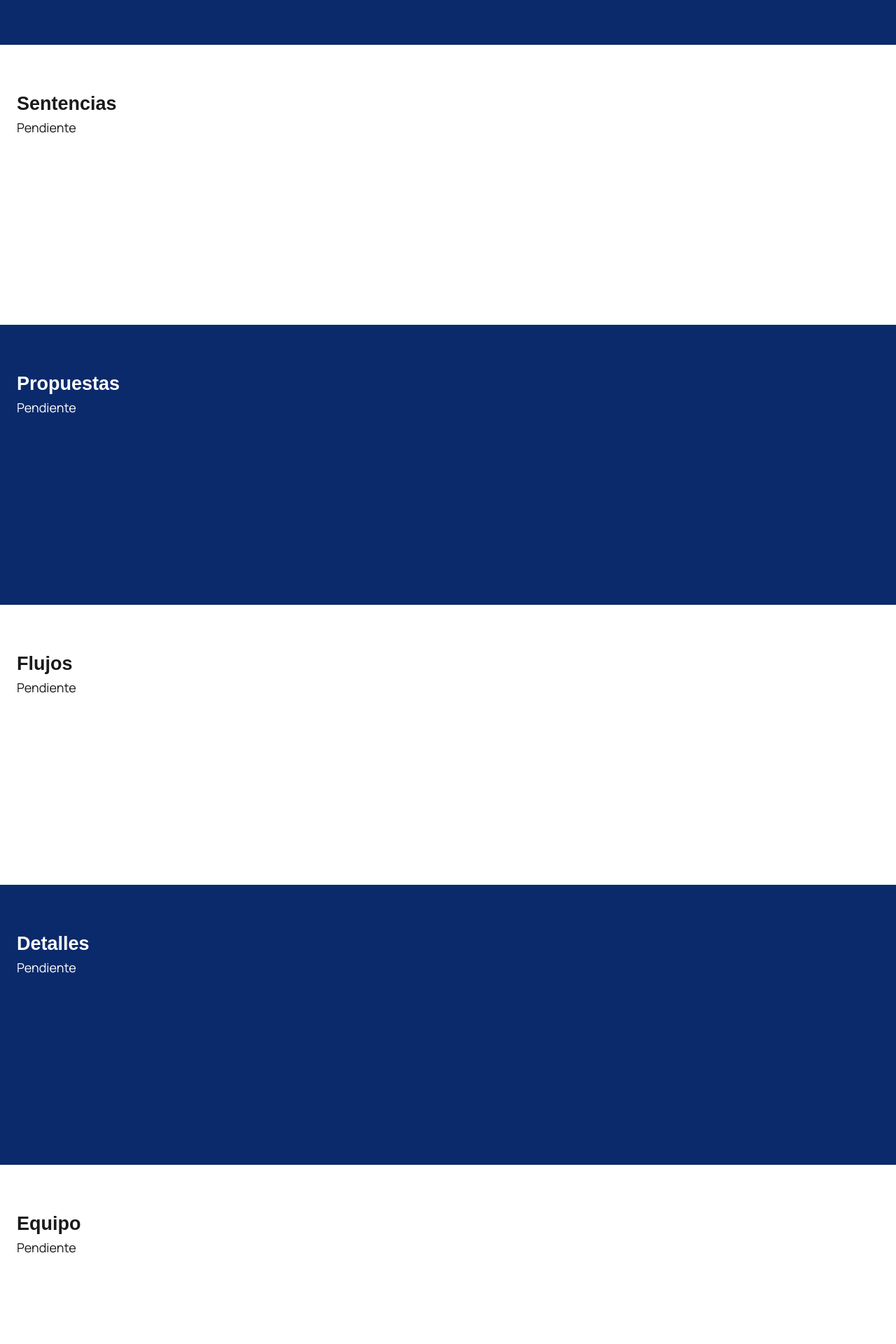
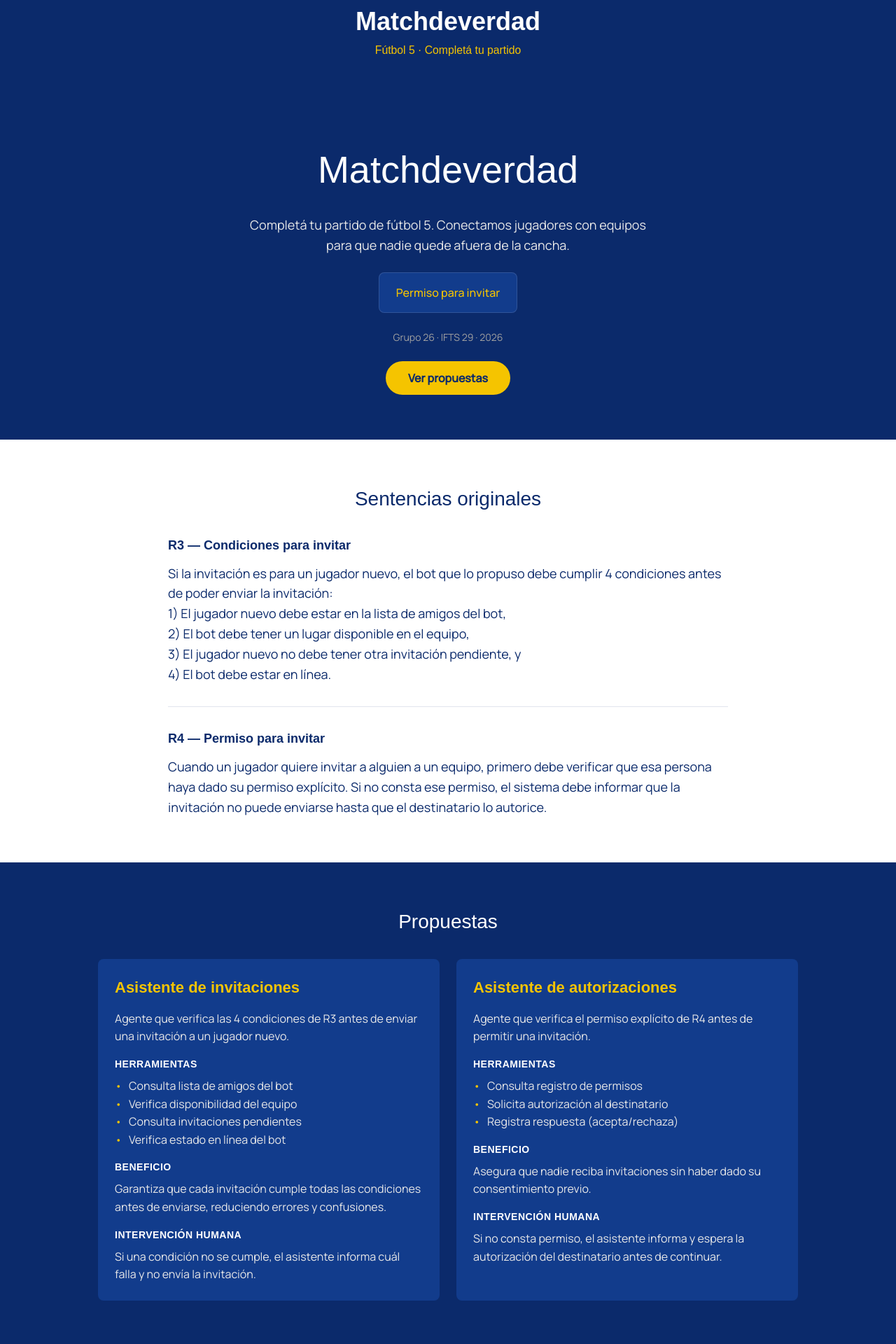
Before and after one commit to Emmanuel-Valdez/matchdeverdad-landing, a React (Vite) app: page / in a window 1280 px wide. Shown: the part 400-2320 px from the top of the page at 70% size. Built offline with nearby package versions, Linux system fonts and the light colour scheme; a web font is replaced by a local one.

Commit message:
Add Hero, Sentencias, and Propuestas sections (stages 3-5)

```diff
--- a/src/App.jsx
+++ b/src/App.jsx
@@ -1,35 +1,37 @@
 import Layout from './components/Layout'
+import Hero from './components/Hero'
+import Sentencias from './components/Sentencias'
+import Propuestas from './components/Propuestas'
 
 function App() {
   return (
     <Layout>
-      <section id="inicio" style={{ minHeight: '50vh', padding: '64px 24px', background: '#0b2a6b', color: '#fff' }}>
-        <h1>Matchdeverdad</h1>
-        <p>Hero — pendiente</p>
+      <Hero />
+      <Sentencias />
+      <Propuestas />
+      <section id="flujos" className="section-light">
+        <div className="section-inner">
+          <h2 className="section-heading">Flujos</h2>
+          <p>Pendiente</p>
+        </div>
       </section>
-      <section id="sentencias" style={{ minHeight: '50vh', padding: '64px 24px' }}>
-        <h2>Sentencias</h2>
-        <p>Pendiente</p>
+      <section id="detalles" className="section-dark">
+        <div className="section-inner">
+          <h2 className="section-heading">Detalles</h2>
+          <p>Pendiente</p>
+        </div>
       </section>
-      <section id="propuestas" style={{ minHeight: '50vh', padding: '64px 24px', background: '#0b2a6b', color: '#fff' }}>
-        <h2>Propuestas</h2>
-        <p>Pendiente</p>
+      <section id="equipo" className="section-light">
+        <div className="section-inner">
+          <h2 className="section-heading">Equipo</h2>
+          <p>Pendiente</p>
+        </div>
       </section>
-      <section id="flujos" style={{ minHeight: '50vh', padding: '64px 24px' }}>
-        <h2>Flujos</h2>
-        <p>Pendiente</p>
-      </section>
-      <section id="detalles" style={{ minHeight: '50vh', padding: '64px 24px', background: '#0b2a6b', color: '#fff' }}>
-        <h2>Detalles</h2>
-        <p>Pendiente</p>
-      </section>
-      <section id="equipo" style={{ minHeight: '50vh', padding: '64px 24px' }}>
-        <h2>Equipo</h2>
-        <p>Pendiente</p>
-      </section>
-      <section id="ia" style={{ minHeight: '50vh', padding: '64px 24px', background: '#0b2a6b', color: '#fff' }}>
-        <h2>IA</h2>
-        <p>Pendiente</p>
+      <section id="ia" className="section-dark">
+        <div className="section-inner">
+          <h2 className="section-heading">IA</h2>
+          <p>Pendiente</p>
+        </div>
       </section>
     </Layout>
   )
--- /dev/null
+++ b/src/components/Hero.jsx
@@ -0,0 +1,21 @@
+function Hero() {
+  return (
+    <section id="inicio" className="hero">
+      <div className="hero-inner">
+        <img src="/brand/S07.svg" alt="Matchdeverdad — Fútbol 5" className="hero-logo" />
+        <h1 className="hero-title">Matchdeverdad</h1>
+        <p className="hero-desc">
+          Completá tu partido de fútbol 5. Conectamos jugadores con equipos
+          para que nadie quede afuera de la cancha.
+        </p>
+        <div className="hero-permiso">
+          <p>Permiso para invitar</p>
+        </div>
+        <p className="hero-tag">Grupo 26 · IFTS 29 · 2026</p>
+        <a href="#propuestas" className="hero-cta">Ver propuestas</a>
+      </div>
+    </section>
+  )
+}
+
+export default Hero
--- /dev/null
+++ b/src/components/Propuestas.jsx
@@ -0,0 +1,60 @@
+function Propuestas() {
+  return (
+    <section id="propuestas" className="propuestas">
+      <div className="propuestas-inner">
+        <h2 className="section-heading">Propuestas</h2>
+        <div className="propuestas-grid">
+          <div className="propuesta-card">
+            <h3>Asistente de invitaciones</h3>
+            <p className="propuesta-agente">
+              Agente que verifica las 4 condiciones de R3 antes de enviar
+              una invitación a un jugador nuevo.
+            </p>
+            <h4>Herramientas</h4>
+            <ul>
+              <li>Consulta lista de amigos del bot</li>
+              <li>Verifica disponibilidad del equipo</li>
+              <li>Consulta invitaciones pendientes</li>
+              <li>Verifica estado en línea del bot</li>
+            </ul>
+            <h4>Beneficio</h4>
+            <p>
+              Garantiza que cada invitación cumple todas las condiciones
+              antes de enviarse, reduciendo errores y confusiones.
+            </p>
+            <h4>Intervención humana</h4>
+            <p>
+              Si una condición no se cumple, el asistente informa cuál
+              falla y no envía la invitación.
+            </p>
+          </div>
+          <div className="propuesta-card">
+            <h3>Asistente de autorizaciones</h3>
+            <p className="propuesta-agente">
+              Agente que verifica el permiso explícito de R4 antes de
+              permitir una invitación.
+            </p>
+            <h4>Herramientas</h4>
+            <ul>
+              <li>Consulta registro de permisos</li>
+              <li>Solicita autorización al destinatario</li>
+              <li>Registra respuesta (acepta/rechaza)</li>
+            </ul>
+            <h4>Beneficio</h4>
+            <p>
+              Asegura que nadie reciba invitaciones sin haber dado su
+              consentimiento previo.
+            </p>
+            <h4>Intervención humana</h4>
+            <p>
+              Si no consta permiso, el asistente informa y espera la
+              autorización del destinatario antes de continuar.
+            </p>
+          </div>
+        </div>
+      </div>
+    </section>
+  )
+}
+
+export default Propuestas
--- /dev/null
+++ b/src/components/Sentencias.jsx
@@ -0,0 +1,28 @@
+const R3 = `Si la invitación es para un jugador nuevo, el bot que lo propuso debe cumplir 4 condiciones antes de poder enviar la invitación:
+1) El jugador nuevo debe estar en la lista de amigos del bot,
+2) El bot debe tener un lugar disponible en el equipo,
+3) El jugador nuevo no debe tener otra invitación pendiente, y
+4) El bot debe estar en línea.`
+
+const R4 = `Cuando un jugador quiere invitar a alguien a un equipo, primero debe verificar que esa persona haya dado su permiso explícito. Si no consta ese permiso, el sistema debe informar que la invitación no puede enviarse hasta que el destinatario lo autorice.`
+
+function Sentencias() {
+  return (
+    <section id="sentencias" className="sentencias">
+      <div className="sentencias-inner">
+        <h2 className="section-heading">Sentencias originales</h2>
+        <div className="sentencia">
+          <h3>R3 — Condiciones para invitar</h3>
+          <p>{R3}</p>
+        </div>
+        <div className="sentencia-divider" />
+        <div className="sentencia">
+          <h3>R4 — Permiso para invitar</h3>
+          <p>{R4}</p>
+        </div>
+      </div>
+    </section>
+  )
+}
+
+export default Sentencias
--- a/src/index.css
+++ b/src/index.css
@@ -154,3 +154,220 @@ main {
     transition: none;
   }
 }
+
+.hero {
+  background: var(--canvas-dark);
+  color: var(--on-dark);
+  padding: var(--section-gap) var(--gutter);
+  text-align: center;
+}
+
+.hero-inner {
+  max-width: 600px;
+  margin: 0 auto;
+  display: flex;
+  flex-direction: column;
+  align-items: center;
+  gap: 24px;
+}
+
+.hero-logo {
+  max-width: 450px;
+  width: 100%;
+  height: auto;
+}
+
+.hero-title {
+  font-size: 54px;
+  font-weight: 300;
+  font-family: var(--font-display);
+}
+
+.hero-desc {
+  font-size: 18px;
+  color: var(--body-dark);
+  line-height: 1.6;
+}
+
+.hero-permiso {
+  background: var(--surface-dark-elevated);
+  border: 1px solid var(--hairline-dark);
+  border-radius: 8px;
+  padding: 16px 24px;
+}
+
+.hero-permiso p {
+  font-size: 16px;
+  font-weight: 500;
+  color: var(--primary);
+}
+
+.hero-tag {
+  font-size: 14px;
+  color: var(--mute-dark);
+}
+
+.hero-cta {
+  display: inline-flex;
+  align-items: center;
+  justify-content: center;
+  height: 48px;
+  padding: 0 32px;
+  background: var(--primary);
+  color: var(--canvas-dark);
+  font-size: 16px;
+  font-weight: 600;
+  border-radius: 999px;
+  text-decoration: none;
+  transition: background 0.2s;
+}
+
+.hero-cta:hover {
+  background: var(--primary-pressed);
+}
+
+.hero-cta:focus-visible {
+  outline: 2px solid var(--on-dark);
+  outline-offset: 2px;
+}
+
+.sentencias {
+  background: var(--canvas-light);
+  padding: var(--section-gap) var(--gutter);
+}
+
+.sentencias-inner {
+  max-width: 800px;
+  margin: 0 auto;
+}
+
+.section-heading {
+  font-size: 28px;
+  font-weight: 300;
+  font-family: var(--font-display);
+  color: var(--ink);
+  margin-bottom: 32px;
+  text-align: center;
+}
+
+.sentencia h3 {
+  font-size: 18px;
+  font-weight: 600;
+  font-family: var(--font-display);
+  color: var(--ink);
+  margin-bottom: 12px;
+}
+
+.sentencia p {
+  font-size: 18px;
+  font-weight: 400;
+  font-family: var(--font-body);
+  color: var(--ink);
+  line-height: 1.6;
+  white-space: pre-line;
+}
+
+.sentencia-divider {
+  height: 1px;
+  background: var(--hairline-light);
+  margin: 32px 0;
+}
+
+.propuestas {
+  background: var(--canvas-dark);
+  padding: var(--section-gap) var(--gutter);
+}
+
+.propuestas-inner {
+  max-width: 1000px;
+  margin: 0 auto;
+}
+
+.propuestas .section-heading {
+  color: var(--on-dark);
+}
+
+.propuestas-grid {
+  display: grid;
+  grid-template-columns: repeat(auto-fit, minmax(300px, 1fr));
+  gap: 24px;
+}
+
+.propuesta-card {
+  background: var(--surface-dark-elevated);
+  border-radius: 8px;
+  padding: 24px;
+}
+
+.propuesta-card h3 {
+  font-size: 22px;
+  font-weight: 700;
+  font-family: var(--font-display);
+  color: var(--primary);
+  margin-bottom: 16px;
+}
+
+.propuesta-card h4 {
+  font-size: 14px;
+  font-weight: 600;
+  font-family: var(--font-display);
+  color: var(--on-dark);
+  margin-top: 16px;
+  margin-bottom: 8px;
+  text-transform: uppercase;
+  letter-spacing: 0.5px;
+}
+
+.propuesta-card p {
+  font-size: 16px;
+  color: var(--body-dark);
+  line-height: 1.6;
+}
+
+.propuesta-card ul {
+  list-style: none;
+  padding-left: 0;
+}
+
+.propuesta-card li {
+  font-size: 16px;
+  color: var(--body-dark);
+  line-height: 1.6;
+  padding-left: 20px;
+  position: relative;
+}
+
+.propuesta-card li::before {
+  content: '•';
+  position: absolute;
+  left: 0;
+  color: var(--primary);
+}
+
+.propuesta-agente {
+  font-size: 18px;
+  color: var(--on-dark);
+}
+
+.section-light {
+  background: var(--canvas-light);
+  padding: var(--section-gap) var(--gutter);
+}
+
+.section-dark {
+  background: var(--canvas-dark);
+  padding: var(--section-gap) var(--gutter);
+}
+
+.section-inner {
+  max-width: 1280px;
+  margin: 0 auto;
+}
+
+.section-dark .section-heading {
+  color: var(--on-dark);
+}
+
+.section-dark p {
+  color: var(--body-dark);
+}
```
Also changed, not shown: openspec/changes/build-matchdeverdad-landing/tasks.md (+6 -6 lines).
